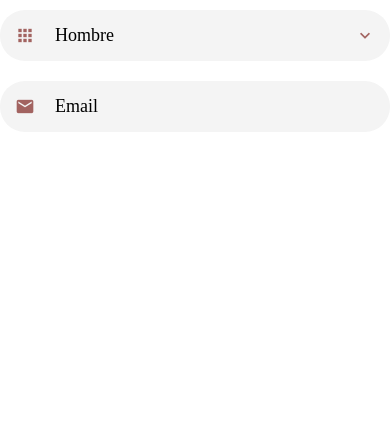
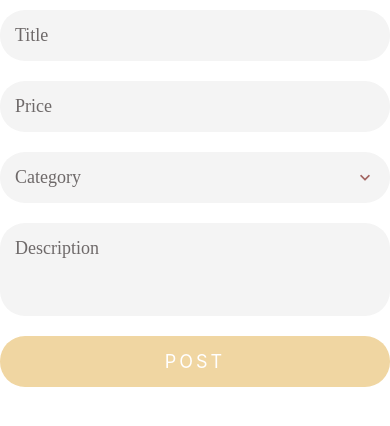
Before and after one commit to DiegoEme/slow-app, a React Native app: screen /Login in a window 390 px wide. Shown: the top 426 px of the page. Built offline with nearby package versions, Linux system fonts and the light colour scheme.

Commit message:
Form inputs

```diff
--- a/App.js
+++ b/App.js
@@ -5,37 +5,15 @@
 import AppTextInput from "./app/components/AppTextInput";
 import AppPicker from "./app/components/AppPicker";
 import Screen from "./app/components/Screen";
+import LoginScreen from "./app/screens/LoginScreen";
+import ListingEditScreen from "./app/screens/ListingEditScreen";
 
 LogBox.ignoreLogs([
   "[react-native-gesture-handler] Seems like you're using an old API with gesture components, check out new Gestures system!",
 ]);
 
-const categories = [
-  {
-    label: "Hombre",
-    value: 1,
-  },
-  {
-    label: "Mujer",
-    value: 2,
-  },
-];
-
 export default function App() {
-  const [category, setCategory] = useState(categories[0]);
-
-  return (
-    <Screen>
-      <AppPicker
-        selectedItem={category}
-        onSelectItem={(item) => setCategory(item)}
-        items={categories}
-        icon="apps"
-        placeholder="Category"
-      />
-      <AppTextInput icon="email" placeholder="Email" />
-    </Screen>
-  );
+  return <ListingEditScreen />;
 }
 
 const styles = StyleSheet.create({
--- a/app/components/AppPicker.js
+++ b/app/components/AppPicker.js
@@ -29,9 +29,11 @@
               color={colors.secondary}
             />
           )}
-          <AppText style={styles.text}>
-            {selectedItem ? selectedItem.label : placeholder}
-          </AppText>
+          {selectedItem ? (
+            <AppText style={styles.text}>{selectedItem.label}</AppText>
+          ) : (
+            <AppText style={styles.placeholder}>{placeholder}</AppText>
+          )}
           <MaterialCommunityIcons
             name="chevron-down"
             size={20}
@@ -73,6 +75,10 @@
   icon: {
     marginRight: 20,
   },
+  placeholder: {
+    flex: 1,
+    color: colors.grey,
+  },
   text: {
     flex: 1,
   },
--- a/app/components/AppTextInput.js
+++ b/app/components/AppTextInput.js
@@ -16,7 +16,11 @@
           color={colors.secondary}
         />
       )}
-      <TextInput style={defaultStyles.text} {...otherProps} />
+      <TextInput
+        placeholderTextColor={defaultStyles.colors.grey}
+        style={defaultStyles.text}
+        {...otherProps}
+      />
     </View>
   );
 }
@@ -32,6 +36,7 @@
   },
   icon: {
     marginRight: 20,
+    alignSelf: "center",
   },
 });
 
--- /dev/null
+++ b/app/components/forms/AppForm.js
@@ -0,0 +1,16 @@
+import React from "react";
+import { Formik } from "formik";
+
+function AppForm({ initialValues, onSubmit, validationSchema, children }) {
+  return (
+    <Formik
+      initialValues={initialValues}
+      onSubmit={onSubmit}
+      validationSchema={validationSchema}
+    >
+      {() => <>{children}</>}
+    </Formik>
+  );
+}
+
+export default AppForm;
--- /dev/null
+++ b/app/components/forms/AppFormField.js
@@ -0,0 +1,22 @@
+import React from "react";
+import { useFormikContext } from "formik";
+
+import AppTextInput from "../AppTextInput";
+import ErrorMessage from "./ErrorMessage";
+
+function AppFormField({ name, ...otherProps }) {
+  const { setFieldTouched, handleChange, errors, touched } = useFormikContext();
+
+  return (
+    <>
+      <AppTextInput
+        onBlur={() => setFieldTouched(name)}
+        onChangeText={handleChange(name)}
+        {...otherProps}
+      />
+      <ErrorMessage error={errors[name]} visible={touched[name]} />
+    </>
+  );
+}
+
+export default AppFormField;
--- /dev/null
+++ b/app/components/forms/AppFormPicker.js
@@ -0,0 +1,23 @@
+import React from "react";
+import { useFormikContext } from "formik";
+
+import AppPicker from "../AppPicker";
+import ErrorMessage from "./ErrorMessage";
+
+function AppFormPicker({ items, name, placeholder }) {
+  const { errors, setFieldValue, touched, values } = useFormikContext();
+
+  return (
+    <>
+      <AppPicker
+        items={items}
+        onSelectItem={(item) => setFieldValue(name, item)}
+        placeholder={placeholder}
+        selectedItem={values[name]}
+      ></AppPicker>
+      <ErrorMessage error={errors[name]} visible={touched[name]} />
+    </>
+  );
+}
+
+export default AppFormPicker;
--- /dev/null
+++ b/app/components/forms/ErrorMessage.js
@@ -0,0 +1,18 @@
+import React from "react";
+import { StyleSheet } from "react-native";
+
+import AppText from "../AppText";
+
+function ErrorMessage({ error, visible }) {
+  if (!visible || !error) return null;
+
+  return <AppText style={styles.error}>{error}</AppText>;
+}
+
+const styles = StyleSheet.create({
+  error: {
+    color: "red",
+  },
+});
+
+export default ErrorMessage;
--- /dev/null
+++ b/app/components/forms/SubmitButton.js
@@ -0,0 +1,12 @@
+import React from "react";
+import { useFormikContext } from "formik";
+
+import AppButton from "../AppButton";
+
+function SubmitButton({ title }) {
+  const { handleSubmit } = useFormikContext();
+
+  return <AppButton title={title} onPress={handleSubmit} />;
+}
+
+export default SubmitButton;
--- /dev/null
+++ b/app/components/forms/index.js
@@ -0,0 +1,5 @@
+export { default as AppForm } from "./AppForm";
+export { default as AppFormField } from "./AppFormField";
+export { default as AppFormPicker } from "./AppFormPicker";
+export { default as ErrorMessage } from "./ErrorMessage";
+export { default as SubmitButton } from "./SubmitButton";
--- /dev/null
+++ b/app/screens/ListingEditScreen.js
@@ -0,0 +1,79 @@
+import React from "react";
+import { StyleSheet } from "react-native";
+import * as Yup from "yup";
+
+import {
+  AppForm,
+  AppFormField,
+  AppFormPicker,
+  SubmitButton,
+} from "../components/forms";
+import Screen from "../components/Screen";
+
+const validationSchema = Yup.object().shape({
+  title: Yup.string().required().min(1).label("Title"),
+  price: Yup.number().required().min(1).max(1000000).label("Price"),
+  description: Yup.string().label("Description"),
+  category: Yup.object().required().nullable().label("Category"),
+});
+
+const categories = [
+  {
+    label: "Men's Clothing",
+    value: 1,
+  },
+  {
+    label: "Women's Clothing",
+    value: 2,
+  },
+  {
+    label: "Shoes",
+    value: 3,
+  },
+];
+
+function ListingEditScreen(props) {
+  return (
+    <Screen style={styles.container}>
+      <AppForm
+        initialValues={{
+          title: "",
+          price: "",
+          description: "",
+          category: null,
+        }}
+        onSubmit={(values) => console.log(values)}
+        validationSchema={validationSchema}
+      >
+        <AppFormField maxLength={255} name="title" placeholder="Title" />
+        <AppFormField
+          keyboardType="numeric"
+          maxLength={15}
+          name="price"
+          placeholder="Price"
+        />
+        <AppFormPicker
+          items={categories}
+          name="category"
+          placeholder="Category"
+        />
+        <AppFormField
+          maxLength={255}
+          multiline
+          name="description"
+          placeholder="Description"
+          numberOfLines={3}
+        />
+        <SubmitButton title={"Post"} />
+      </AppForm>
+    </Screen>
+  );
+}
+
+const styles = StyleSheet.create({
+  container: {
+    padding: 10,
+  },
+});
+
+export default ListingEditScreen;
--- /dev/null
+++ b/app/screens/LoginScreen.js
@@ -0,0 +1,59 @@
+import React from "react";
+import { StyleSheet, Image } from "react-native";
+import * as Yup from "yup";
+
+import Screen from "../components/Screen";
+import { AppForm, AppFormField, SubmitButton } from "../components/forms";
+
+const validationSchema = Yup.object().shape({
+  email: Yup.string().required().email().label("Email"),
+  password: Yup.string().required().min(4).label("Password"),
+});
+
+function LoginScreen(props) {
+  return (
+    <Screen style={styles.container}>
+      <Image style={styles.logo} source={require("../assets/snail.png")} />
+      <AppForm
+        initialValues={{ email: "", password: "" }}
+        onSubmit={(values) => console.log(values)}
+        validationSchema={validationSchema}
+      >
+        <AppFormField
+          autocapitalize="none"
+          autoCorrect={false}
+          icon="email"
+          keyboardType="email-address"
+          name="email"
+          placeholder="Email"
+          textContentType="emailAddress"
+        />
+        <AppFormField
+          autocapitalize="none"
+          autoCorrect={false}
+          icon="lock"
+          name="password"
+          placeholder="Password"
+          textContentType="password"
+          secureTextEntry
+        />
+        <SubmitButton title="Login" />
+      </AppForm>
+    </Screen>
+  );
+}
+
+const styles = StyleSheet.create({
+  container: {
+    padding: 10,
+  },
+  logo: {
+    width: 80,
+    height: 80,
+    alignSelf: "center",
+    marginTop: 50,
+    marginBottom: 50,
+  },
+});
+
+export default LoginScreen;
--- a/package.json
+++ b/package.json
@@ -14,11 +14,13 @@
     "expo": "~44.0.0",
     "expo-constants": "~13.0.1",
     "expo-status-bar": "~1.2.0",
+    "formik": "^2.1.4",
     "react": "17.0.1",
     "react-dom": "17.0.1",
     "react-native": "0.64.3",
     "react-native-gesture-handler": "~2.1.0",
-    "react-native-web": "0.17.1"
+    "react-native-web": "0.17.1",
+    "yup": "^0.32.11"
   },
   "devDependencies": {
     "@babel/core": "^7.12.9"
```
Also changed, not shown: 1 other file (tests, documents, lock files or other folders).
